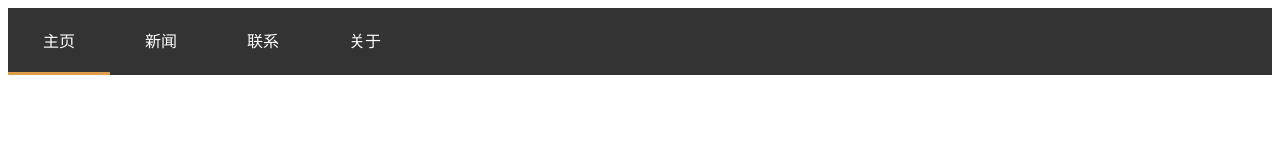
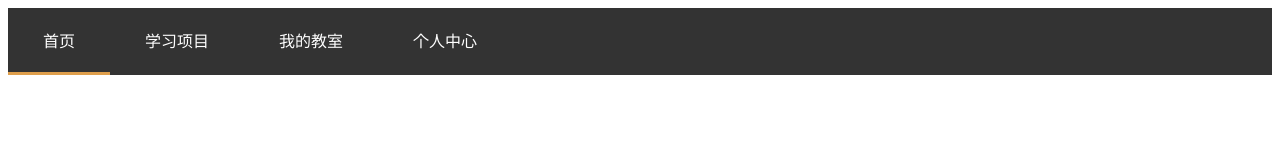
Before and after one commit to jerry-he-00/guide, a plain HTML site: page index.html in a window 1280 px wide. Drawn offline with Linux system fonts and the light colour scheme.

Commit message:
修改导航栏名称

```diff
--- a/index.html
+++ b/index.html
@@ -35,10 +35,10 @@ a.active{
 <body>
 
 <ul>
-  <li><a class="active" href="#home">主页</a></li>
-  <li><a href="#news">新闻</a></li>
-  <li><a href="#contact">联系</a></li>
-  <li><a href="#about">关于</a></li>
+  <li><a class="active" href="#home">首页</a></li>
+  <li><a href="#news">学习项目</a></li>
+  <li><a href="#contact">我的教室</a></li>
+  <li><a href="#about">个人中心</a></li>
 </ul>
 
 </body>
```
